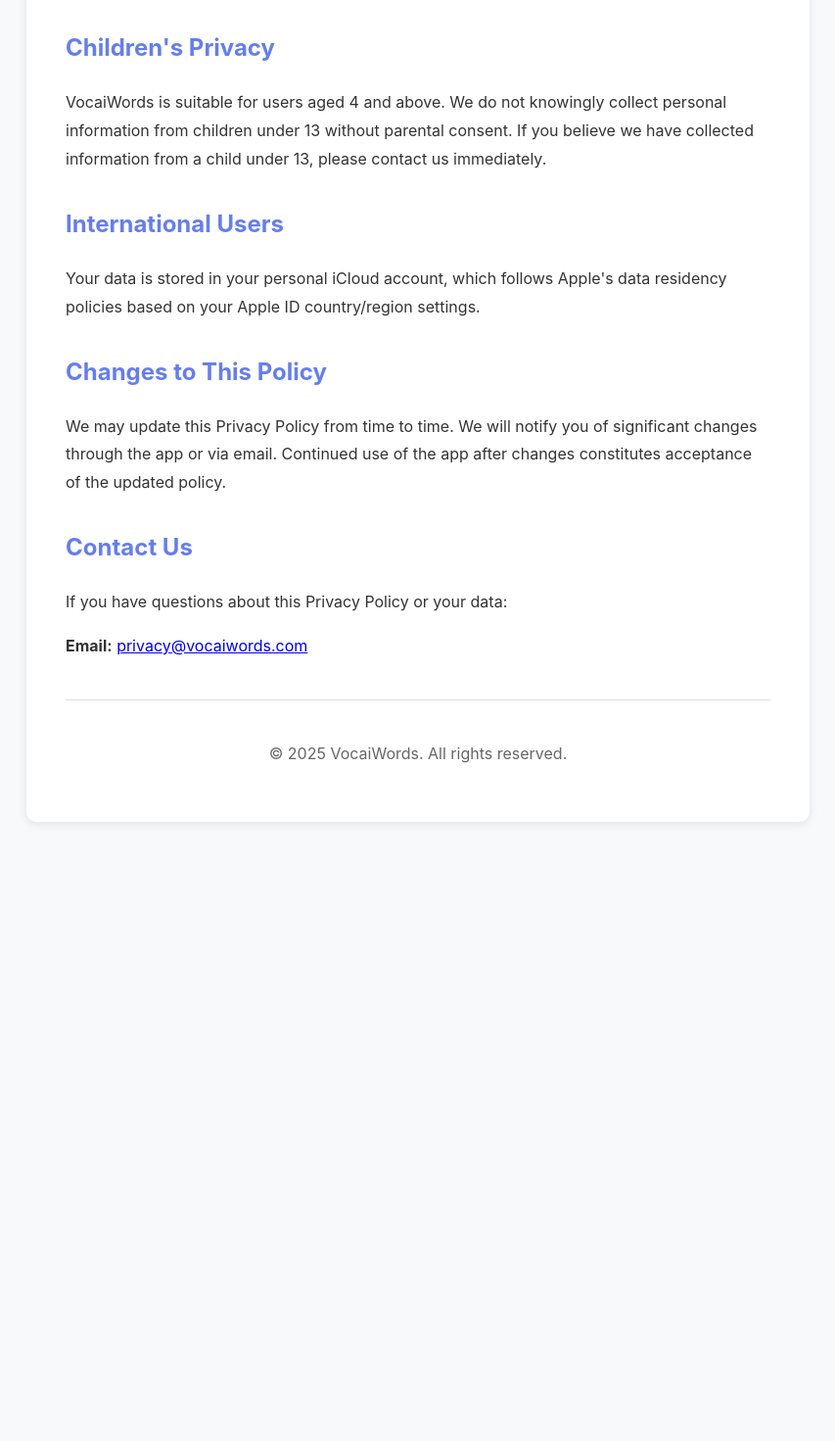
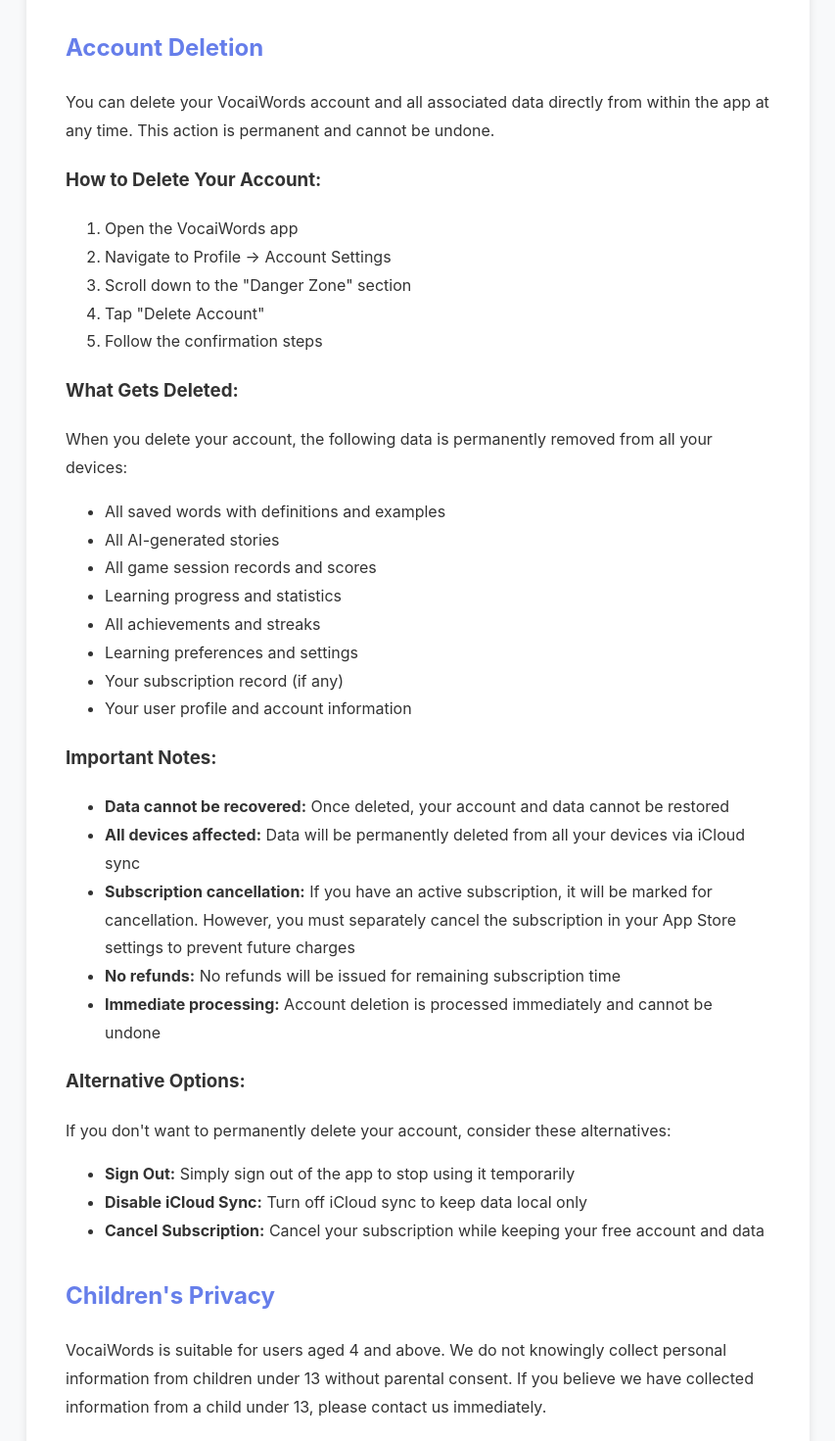
Before and after one commit to Enescyc/vocai-words, a plain HTML site: page privacy.html in a window 1280 px wide. Shown: the part 2052-3523 px from the top of the page at 98% size, without its empty margins (213-1066 px from the left). Before the commit the page ends 2911 px from the top, so only its background shows below. Drawn offline with Linux system fonts and the light colour scheme.

Commit message:
Privacy and terms updated

```diff
--- a/privacy.html
+++ b/privacy.html
@@ -96,6 +96,48 @@
             <li><strong>Opt-Out:</strong> Disable iCloud sync in app settings</li>
         </ul>
 
+        <h2>Account Deletion</h2>
+        <p>You can delete your VocaiWords account and all associated data directly from within the app at any time. This action is permanent and cannot be undone.</p>
+
+        <h3>How to Delete Your Account:</h3>
+        <ol>
+            <li>Open the VocaiWords app</li>
+            <li>Navigate to Profile → Account Settings</li>
+            <li>Scroll down to the "Danger Zone" section</li>
+            <li>Tap "Delete Account"</li>
+            <li>Follow the confirmation steps</li>
+        </ol>
+
+        <h3>What Gets Deleted:</h3>
+        <p>When you delete your account, the following data is permanently removed from all your devices:</p>
+        <ul>
+            <li>All saved words with definitions and examples</li>
+            <li>All AI-generated stories</li>
+            <li>All game session records and scores</li>
+            <li>Learning progress and statistics</li>
+            <li>All achievements and streaks</li>
+            <li>Learning preferences and settings</li>
+            <li>Your subscription record (if any)</li>
+            <li>Your user profile and account information</li>
+        </ul>
+
+        <h3>Important Notes:</h3>
+        <ul>
+            <li><strong>Data cannot be recovered:</strong> Once deleted, your account and data cannot be restored</li>
+            <li><strong>All devices affected:</strong> Data will be permanently deleted from all your devices via iCloud sync</li>
+            <li><strong>Subscription cancellation:</strong> If you have an active subscription, it will be marked for cancellation. However, you must separately cancel the subscription in your App Store settings to prevent future charges</li>
+            <li><strong>No refunds:</strong> No refunds will be issued for remaining subscription time</li>
+            <li><strong>Immediate processing:</strong> Account deletion is processed immediately and cannot be undone</li>
+        </ul>
+
+        <h3>Alternative Options:</h3>
+        <p>If you don't want to permanently delete your account, consider these alternatives:</p>
+        <ul>
+            <li><strong>Sign Out:</strong> Simply sign out of the app to stop using it temporarily</li>
+            <li><strong>Disable iCloud Sync:</strong> Turn off iCloud sync to keep data local only</li>
+            <li><strong>Cancel Subscription:</strong> Cancel your subscription while keeping your free account and data</li>
+        </ul>
+
         <h2>Children's Privacy</h2>
         <p>VocaiWords is suitable for users aged 4 and above. We do not knowingly collect personal information from children under 13 without parental consent. If you believe we have collected information from a child under 13, please contact us immediately.</p>
 
```
Also changed, not shown: 2 other files.
